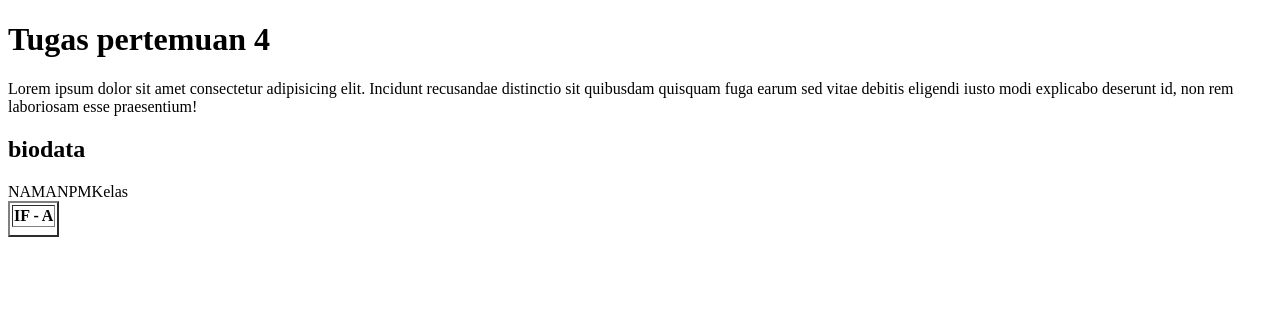
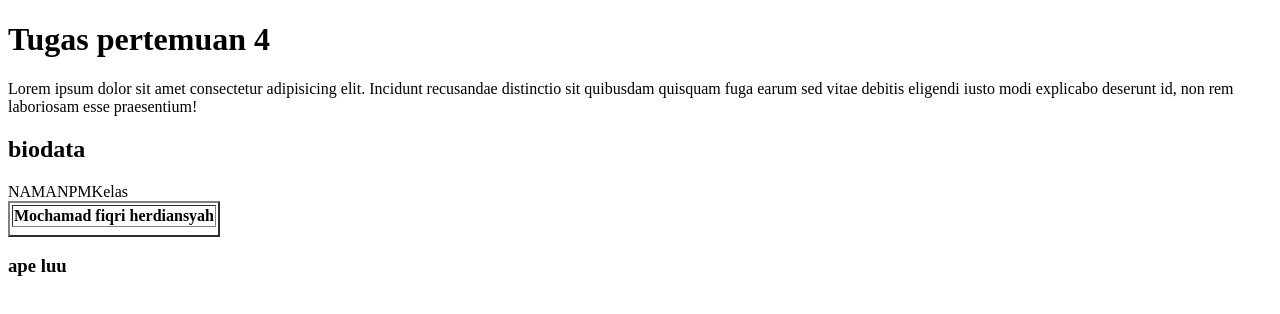
Before and after one commit to GeriDalton23/Tugas, a plain HTML site: page index.html in a window 1280 px wide. Drawn offline with Linux system fonts and the light colour scheme.

Commit message:
menambahkan h3

```diff
--- a/index.html
+++ b/index.html
@@ -10,12 +10,13 @@
     <p>Lorem ipsum dolor sit amet consectetur adipisicing elit. Incidunt recusandae distinctio sit quibusdam quisquam fuga earum sed vitae debitis eligendi iusto modi explicabo deserunt id, non rem laboriosam esse praesentium!</p>
     <h2>biodata</h2>
     <table border="2">
-        <th>IF - A</th>
+        <th>Mochamad fiqri herdiansyah</th>
         <tr>NAMA</tr>
         <tr>NPM</tr>
         <tr>Kelas</tr>
+    </table>
+    <h3>ape luu</h3>
 
-    </table>
 
 </body>
 </html>
```
